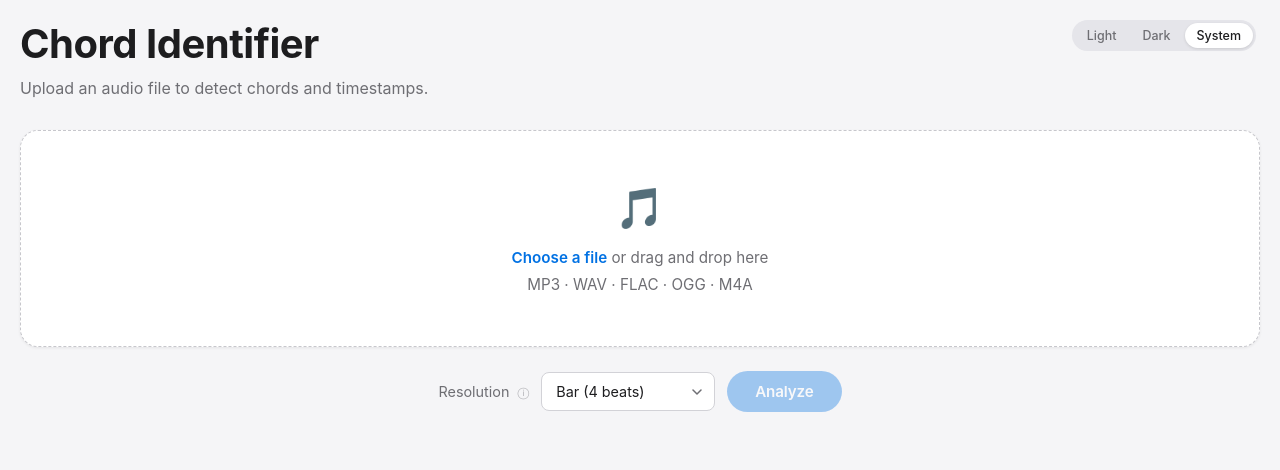
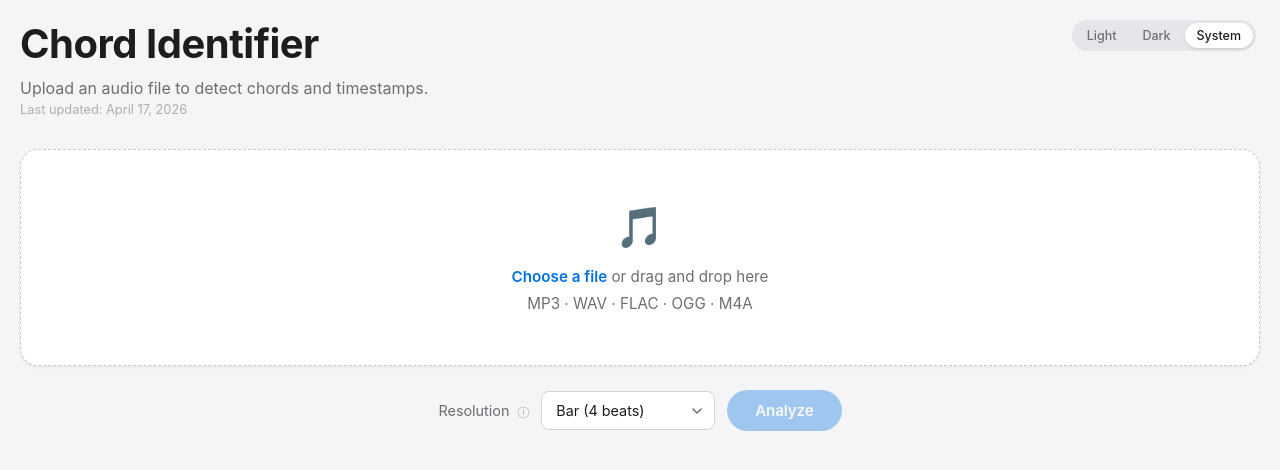
Before and after one commit to jodyhughes/chord-identifier, a website built with Vite: page index.html in a window 1280 px wide. Built offline with nearby package versions, Linux system fonts and the light colour scheme; what @tensorflow/tfjs would draw is missing.

Commit message:
Add last updated date to header
Co-Authored-By: Claude Sonnet 4.6 <noreply@anthropic.com>

```diff
--- a/index.html
+++ b/index.html
@@ -450,6 +450,7 @@
   <header class="site-header">
     <h1>Chord Identifier</h1>
     <p class="subtitle">Upload an audio file to detect chords and timestamps.</p>
+    <p class="subtitle" style="font-size: 0.8rem; color: var(--text-muted); margin-top: 4px;">Last updated: April 17, 2026</p>
   </header>
 
   <div class="drop-zone" id="drop-zone" role="button" tabindex="0" aria-label="Drag and drop audio file here or click to browse">
```
